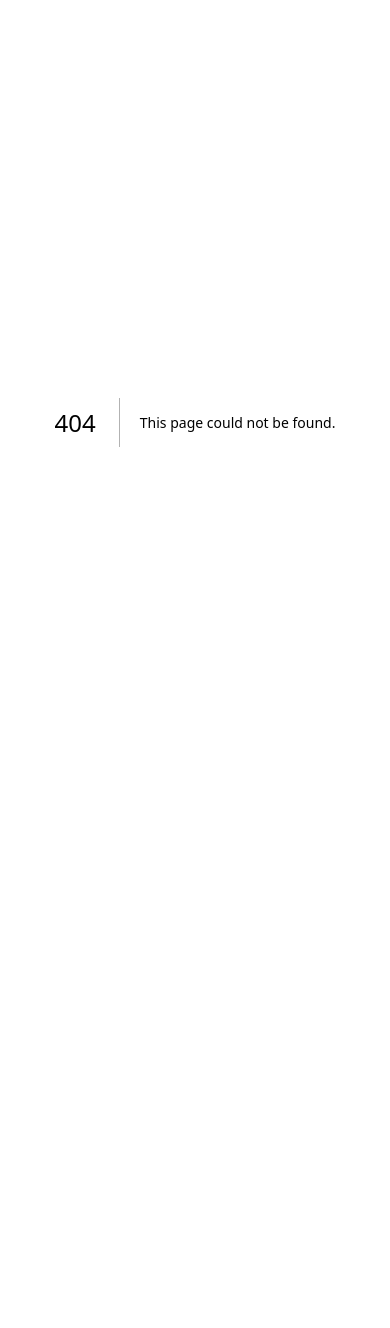
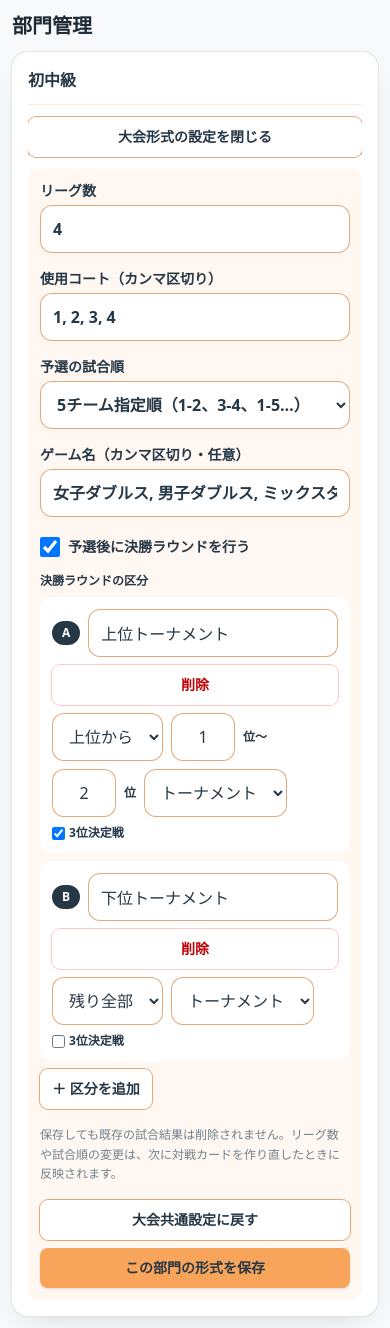
Before and after one commit to kakeru-moriguchi/toco, a Next.js app: page /mobile-layout-check in a window 390 px wide. Before the commit this address had no page. Before the commit the page ends 844 px from the top, so only its background shows below. Built offline with nearby package versions, Linux system fonts and the light colour scheme.

Commit message:
Add temporary mobile layout check page

```diff
--- /dev/null
+++ b/src/app/mobile-layout-check/page.tsx
@@ -0,0 +1,35 @@
+"use client";
+
+import { useEffect } from "react";
+import { DivisionFormatEditor } from "@/components/DivisionFormatEditor";
+import type { Division, Tournament } from "@/lib/types";
+
+const tiers = [
+  { key: "A", name: "上位トーナメント", mode: "top", from_rank: 1, to_rank: 2, bottom_count: 1, format: "bracket", third_place: true },
+  { key: "B", name: "下位トーナメント", mode: "rest", from_rank: 3, to_rank: 5, bottom_count: 1, format: "bracket", third_place: false },
+] satisfies Tournament["bracket_tiers"];
+const tournament = {
+  id: "check", name: "表示確認", event_date: null, venue: "", note: "", league_count: 4,
+  teams_per_league: 5, point_target: 11, sets_to_win: 2, start_time: "09:00", minutes_per_match: 20,
+  courts: ["1", "2", "3", "4"], tiebreakers: ["wins", "diff", "points_for"], bracket_tiers: tiers,
+  phase: "setup", archived_at: null, created_at: "", updated_at: "",
+} satisfies Tournament;
+const division = {
+  id: "check", tournament_id: "check", name: "初中級", sort_order: 0, is_active: true,
+  league_count: 4, courts: ["1", "2", "3", "4"], bracket_tiers: tiers, finals_enabled: true,
+  qualifying_match_order: "toco_5_team", game_labels: ["女子ダブルス", "男子ダブルス", "ミックスダブルス"],
+  created_at: "", updated_at: "",
+} satisfies Division;
+
+export default function MobileLayoutCheckPage() {
+  useEffect(() => {
+    [...document.querySelectorAll("button")].find((item) => item.textContent?.includes("大会形式を設定"))?.click();
+  }, []);
+  return <main className="mx-auto min-h-screen max-w-3xl bg-ball-50 p-3">
+    <h1 className="mb-3 text-xl font-black text-court-900">部門管理</h1>
+    <section className="card min-w-0 overflow-hidden p-4">
+      <h2 className="font-black">初中級</h2>
+      <DivisionFormatEditor division={division} tournament={tournament} busy={false} onSave={async () => null} onReset={async () => null} />
+    </section>
+  </main>;
+}
```
